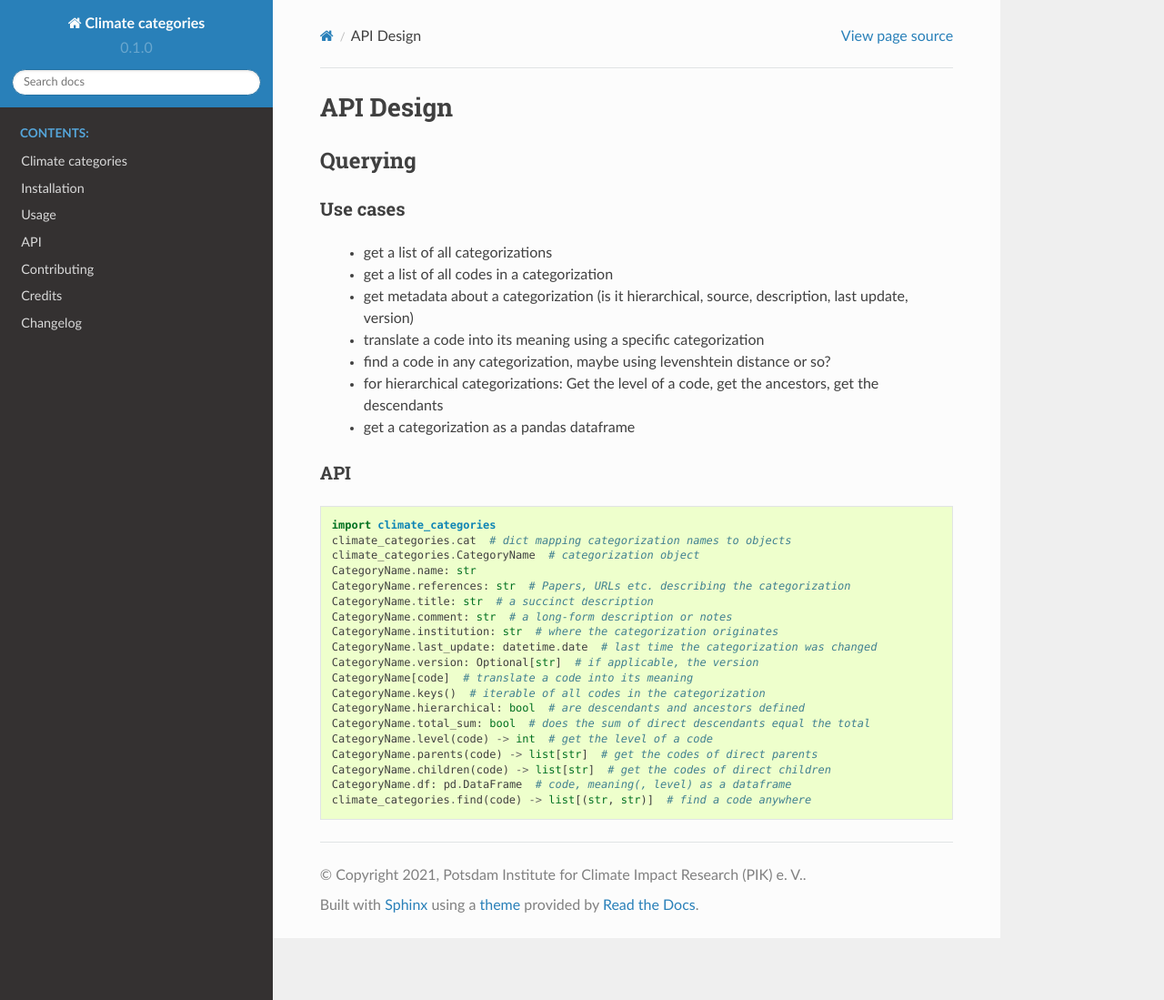
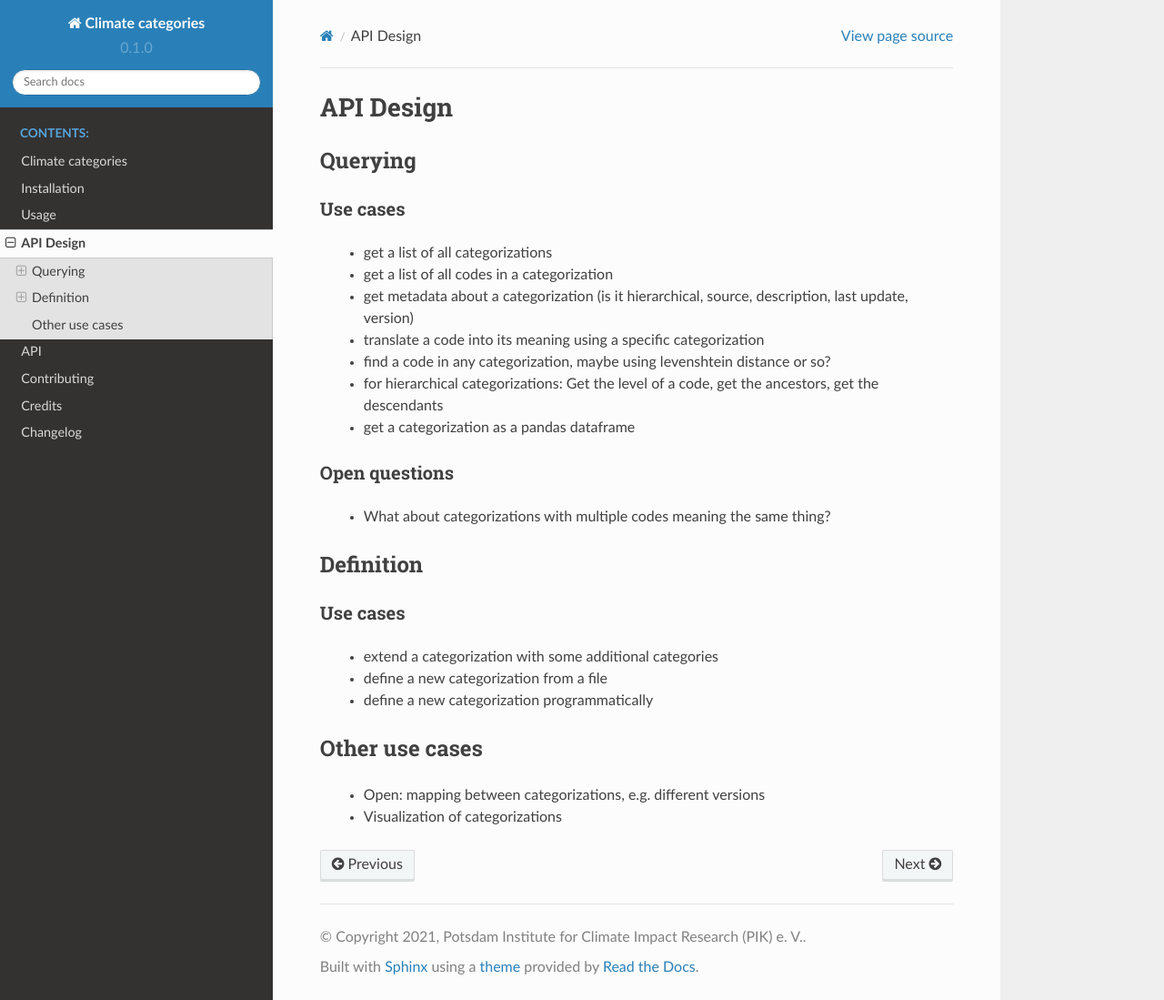
Before and after one commit to primap-community/climate_categories, a Sphinx documentation site: the page built from docs/api_design.rst, in a window 1280 px wide and 1099 px high. Shown: the whole window at 91% size. Built offline with Sphinx 7.4.7 and the Read the Docs theme 2.0.0, drawn with Linux system fonts in a browser that asks for light colours.

Commit message:
API design docs.

```diff
--- a/docs/api_design.rst
+++ b/docs/api_design.rst
@@ -18,27 +18,23 @@ Use cases
    the descendants
  * get a categorization as a pandas dataframe
 
-API
-~~~
+Open questions
+~~~~~~~~~~~~~~
 
-::
+ * What about categorizations with multiple codes meaning the same thing?
 
-    import climate_categories
-    climate_categories.cat  # dict mapping categorization names to objects
-    climate_categories.CategoryName  # categorization object
-    CategoryName.name: str
-    CategoryName.references: str  # Papers, URLs etc. describing the categorization
-    CategoryName.title: str  # a succinct description
-    CategoryName.comment: str  # a long-form description or notes
-    CategoryName.institution: str  # where the categorization originates
-    CategoryName.last_update: datetime.date  # last time the categorization was changed
-    CategoryName.version: Optional[str]  # if applicable, the version
-    CategoryName[code]  # translate a code into its meaning
-    CategoryName.keys()  # iterable of all codes in the categorization
-    CategoryName.hierarchical: bool  # are descendants and ancestors defined
-    CategoryName.total_sum: bool  # does the sum of direct descendants equal the total
-    CategoryName.level(code) -> int  # get the level of a code
-    CategoryName.parents(code) -> list[str]  # get the codes of direct parents
-    CategoryName.children(code) -> list[str]  # get the codes of direct children
-    CategoryName.df: pd.DataFrame  # code, meaning(, level) as a dataframe
-    climate_categories.find(code) -> list[(str, str)]  # find a code anywhere
+Definition
+----------
+
+Use cases
+~~~~~~~~~
+
+ * extend a categorization with some additional categories
+ * define a new categorization from a file
+ * define a new categorization programmatically
+
+Other use cases
+---------------
+
+ * Open: mapping between categorizations, e.g. different versions
+ * Visualization of categorizations
--- a/docs/index.rst
+++ b/docs/index.rst
@@ -8,6 +8,7 @@ Welcome to climate_category's documentation!
    readme
    installation
    usage
+   api_design
    api
    contributing
    credits
```
